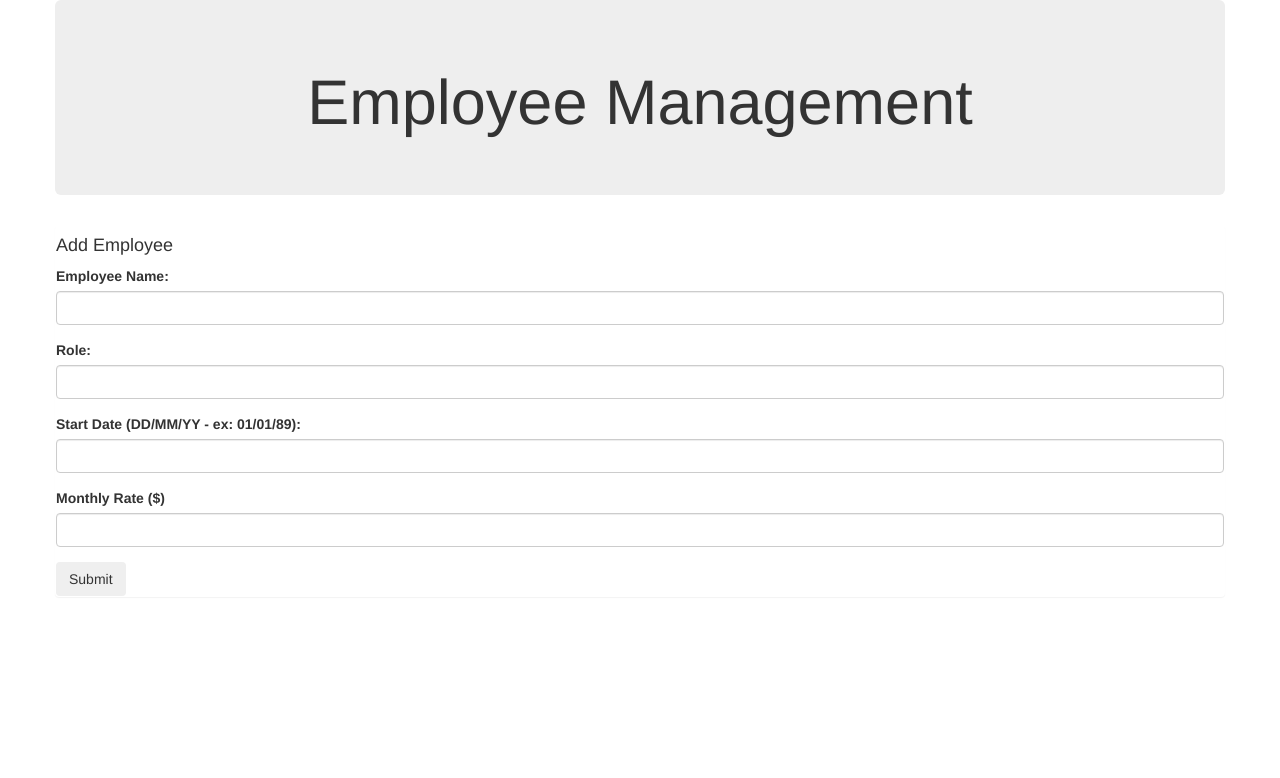
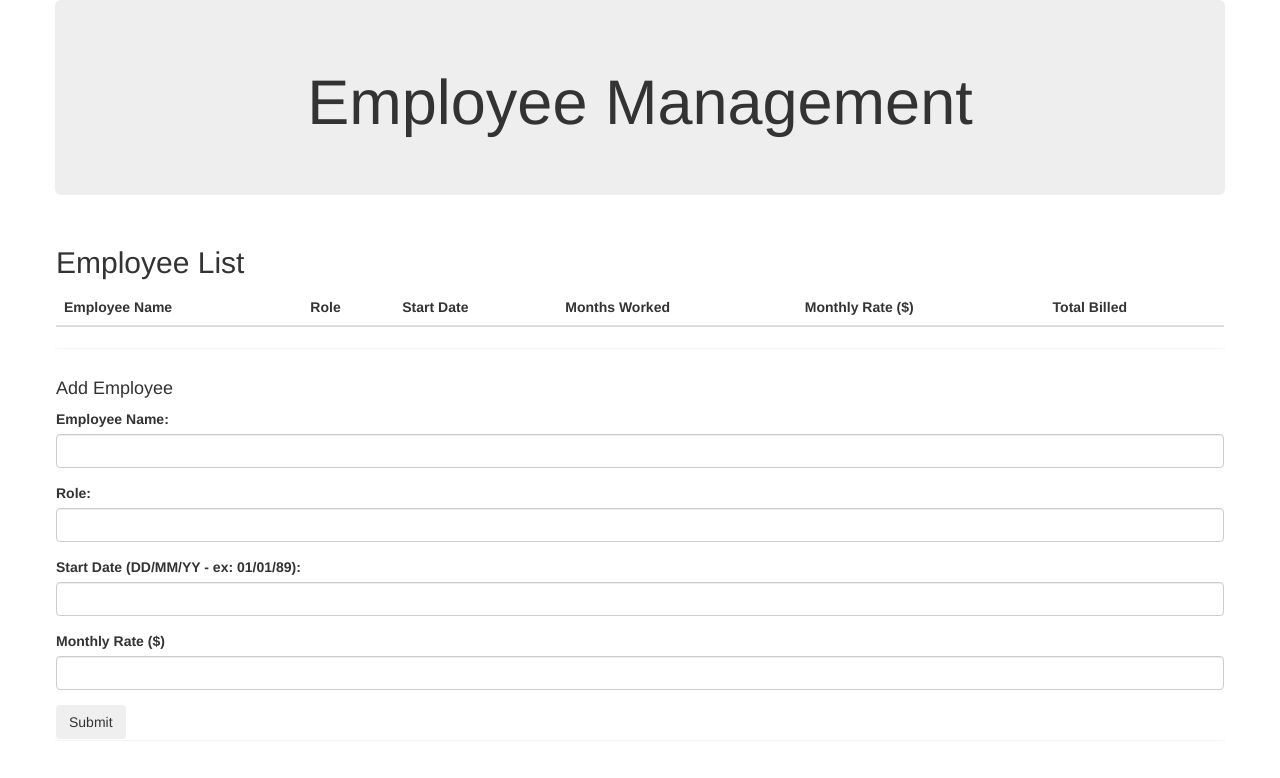
Before and after one commit to markwGildea/11_12ClassProject, a plain HTML site: page index.html in a window 1280 px wide. Drawn offline with nearby package versions, Linux system fonts and the light colour scheme; no server answers.

Commit message:
employee list table working!

```diff
--- a/dataApp.js
+++ b/dataApp.js
@@ -36,6 +36,27 @@ var database = firebase.database();
       return false;
     });
 
+    database.ref().on("child_added", function(childSnapshot) {
+
+      // Log everything that's coming out of snapshot
+      console.log(childSnapshot.val().name);
+      console.log(childSnapshot.val().role);
+      console.log(childSnapshot.val().startDate);
+      console.log(childSnapshot.val().monthRate);
+
+
+      // full list of items to the well
+      $("#tbody").append("<tr><td> " + childSnapshot.val().name +
+        " </td><td> " + childSnapshot.val().role +
+        " </td><td id='startDate'> " + childSnapshot.val().startDate +
+        " </td><td></td><td id='monthRate'> " + childSnapshot.val().monthRate + " </td><td></td></tr>");
+
+      // Handle the errors
+    }, function(errorObject) {
+      console.log("Errors handled: " + errorObject.code);
+    });
+
+
     // Firebase watcher + initial loader HINT: .on("value")
     database.ref().on("value", function(snapshot) {
 
@@ -46,11 +67,11 @@ var database = firebase.database();
       console.log(snapshot.val().startDate);
       console.log(snapshot.val().monthRate);
 
-      // // Change the HTML to reflect
+      // Change the HTML to reflect
       // $("#name-display").html(snapshot.val().name);
-      // $("#email-display").html(snapshot.val().email);
-      // $("#age-display").html(snapshot.val().age);
-      // $("#comment-display").html(snapshot.val().comment);
+      // $("#email-display").html(snapshot.val().role);
+      // $("#age-display").html(snapshot.val().startDate);
+      // $("#comment-display").html(snapshot.val().monthRate);
 
     // Handle the errors
     }, function(errorObject) {
--- a/index.html
+++ b/index.html
@@ -13,6 +13,28 @@
   <div class="row">
       <div class="col-sm-12 jumbotron text-center">
           <h1>Employee Management</h1>
+      </div>
+  </div>
+  <!--Panel-->
+  <div class="row panel">
+      <div class="row">
+          <div id="ee-list" class="col-sm-12">
+            <h2>Employee List</h2>
+  <table class="table">
+    <thead>
+      <tr>
+        <th>Employee Name</th>
+        <th>Role</th>
+        <th>Start Date</th>
+        <th>Months Worked</th>
+        <th>Monthly Rate ($)</th>
+        <th>Total Billed</th>
+      </tr>
+    </thead>
+    <tbody id="tbody">
+    </tbody>
+  </table>
+          </div>
       </div>
   </div>
   <!-- SEARCH PARAMETERS SECTION -->
@@ -60,7 +82,6 @@
           </div>
       </div>
   </div>
-
 <script src="dataApp.js"></script>
 
 <body>
```
Lines whose indentation alone changed are shown as unchanged.
